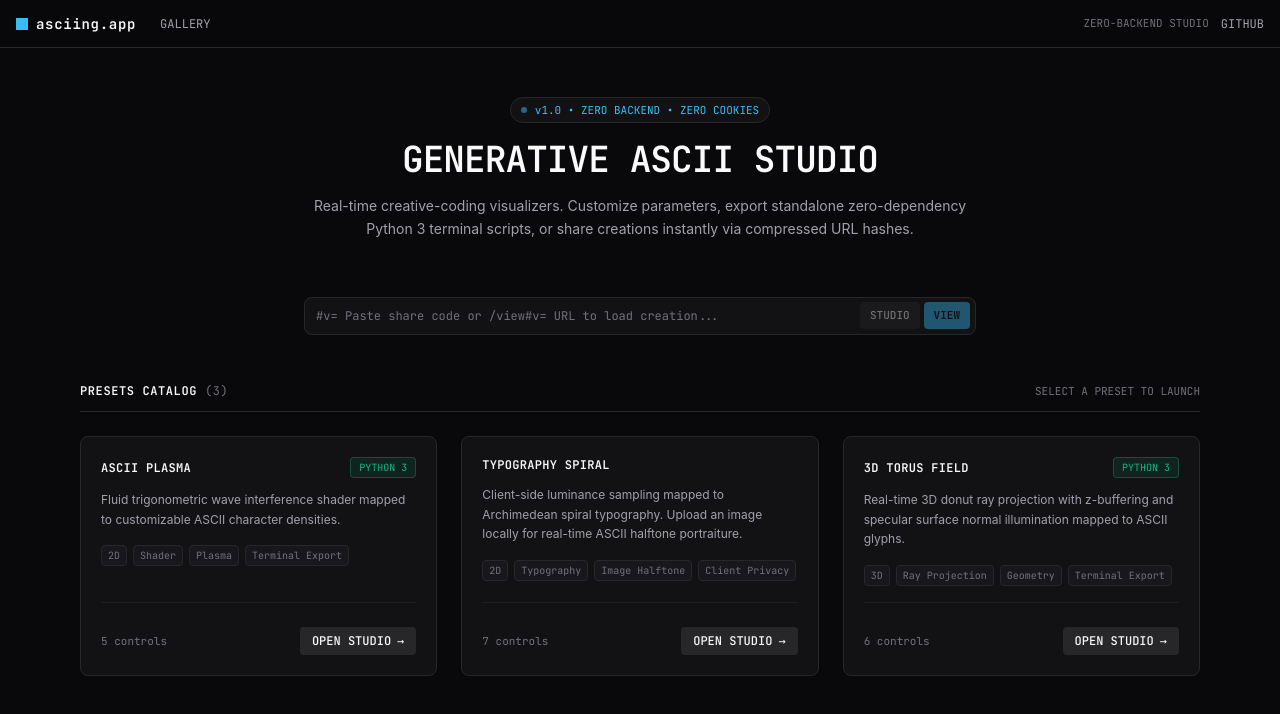
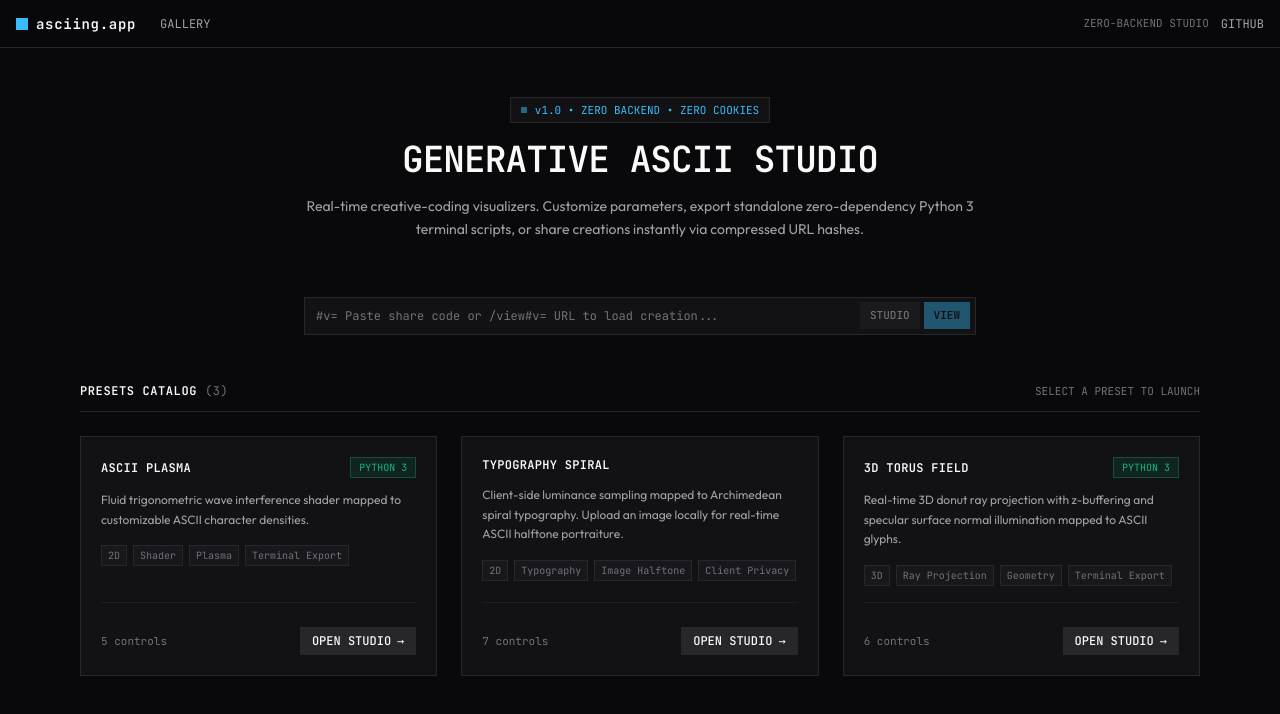
Before and after one commit to asciing-app/asciing, a SvelteKit app: page / in a window 1280 px wide. Shown: the top 714 px of the page. Built offline with nearby package versions, Linux system fonts and the light colour scheme.

Commit message:
chore(theme): apply Outfit font family and global unrounded styling

```diff
--- a/src/app.css
+++ b/src/app.css
@@ -1,49 +1,59 @@
 @import 'tailwindcss';
 
 @theme {
-	--color-canvas: #09090b;
-	--color-surface: #121215;
-	--color-surface-hover: #18181c;
+	--color-canvas: #000000;
+	--color-surface: #0a0a0a;
+	--color-surface-hover: #121212;
 	--color-border: #27272a;
 	--color-border-subtle: #1e1e22;
-	--color-text-primary: #fafafa;
-	--color-text-secondary: #a1a1aa;
-	--color-text-muted: #71717a;
-	--font-mono: 'JetBrains Mono', 'Geist Mono', ui-monospace, SFMono-Regular, Menlo, Monaco, Consolas, monospace;
+	--color-highlight: #ff605c;
+	--color-header-bg: #190606;
+	--color-header-border: #330f0f;
+	--color-text-primary: #ffffff;
+	--color-text-secondary: #ffffff;
+	--color-text-muted: #e4e4e7;
+	--font-sans: 'Outfit', -apple-system, BlinkMacSystemFont, 'Segoe UI', Roboto, sans-serif;
+	--font-mono: 'JetBrains Mono', ui-monospace, SFMono-Regular, Menlo, Monaco, Consolas, monospace;
 }
 
 @layer base {
+	*,
+	*::before,
+	*::after {
+		border-radius: 0 !important;
+		box-sizing: border-box;
+	}
+
 	html,
 	body {
 		height: 100%;
-		background-color: var(--color-canvas, #09090b);
-		color: var(--color-text-primary, #fafafa);
+		background-color: #000000;
+		color: #ffffff;
 		margin: 0;
 		padding: 0;
 		overflow-x: hidden;
-		font-family: var(--font-mono);
+		font-family: 'Outfit', sans-serif;
 		-webkit-font-smoothing: antialiased;
 		-moz-osx-font-smoothing: grayscale;
 	}
 
 	* {
 		border-color: var(--color-border, #27272a);
-		box-sizing: border-box;
 	}
 }
 
-/* Custom scrollbars for dark terminal feel */
+/* Custom scrollbars */
 ::-webkit-scrollbar {
-	width: 6px;
-	height: 6px;
+	width: 4px;
+	height: 4px;
 }
 ::-webkit-scrollbar-track {
-	background: #09090b;
+	background: #000000;
 }
 ::-webkit-scrollbar-thumb {
 	background: #27272a;
-	border-radius: 3px;
+	border-radius: 0 !important;
 }
 ::-webkit-scrollbar-thumb:hover {
-	background: #3f3f46;
+	background: #ff605c;
 }
```
